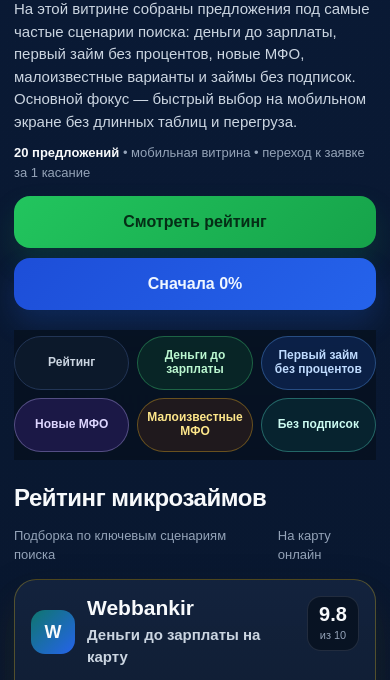
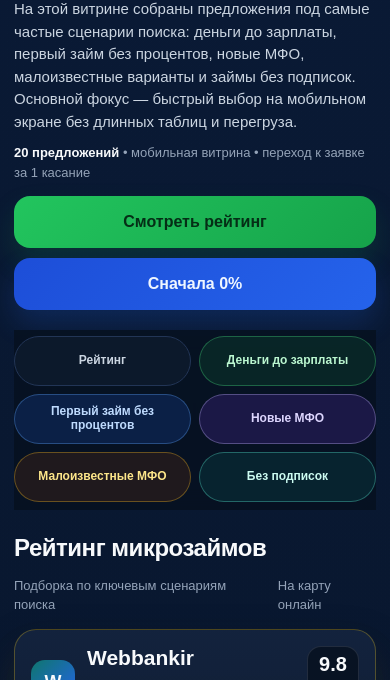
Before and after one commit to bullinkln/Mikro_MFO, a plain HTML site: page docs/index.html in a window 390 px wide. Shown: the part 159-839 px from the top of the page. Drawn offline with Linux system fonts and the light colour scheme.

Commit message:
Make mobile section tabs fully visible in 2-column grid and remove hover jump

```diff
--- a/docs/style.css
+++ b/docs/style.css
@@ -615,13 +615,14 @@
   }
 
   .section-tabs-wrap {
+    position: static;
     margin-top: 12px;
     padding: 6px 0 8px;
   }
 
   .section-tabs {
     display: grid;
-    grid-template-columns: repeat(3, minmax(0, 1fr));
+    grid-template-columns: repeat(2, minmax(0, 1fr));
     gap: 8px;
     overflow: visible;
     padding: 0;
@@ -630,7 +631,7 @@
 
   .section-tab {
     width: 100%;
-    min-height: 54px;
+    min-height: 50px;
     padding: 8px 10px;
     font-size: 12px;
     line-height: 1.15;
```
